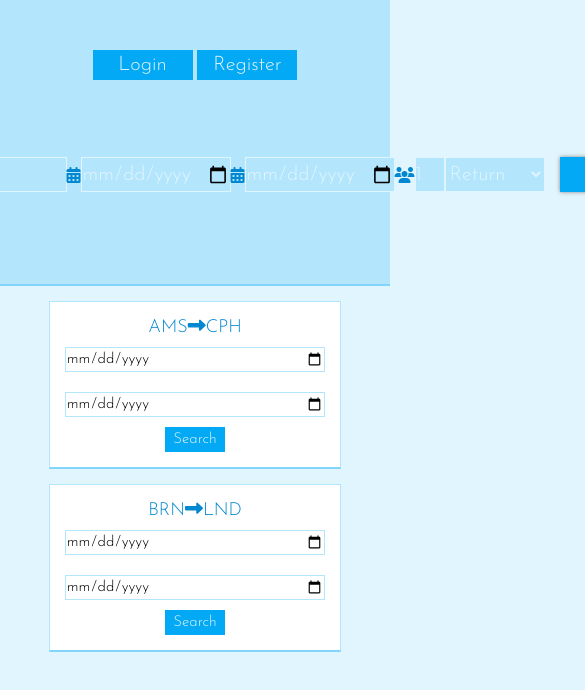
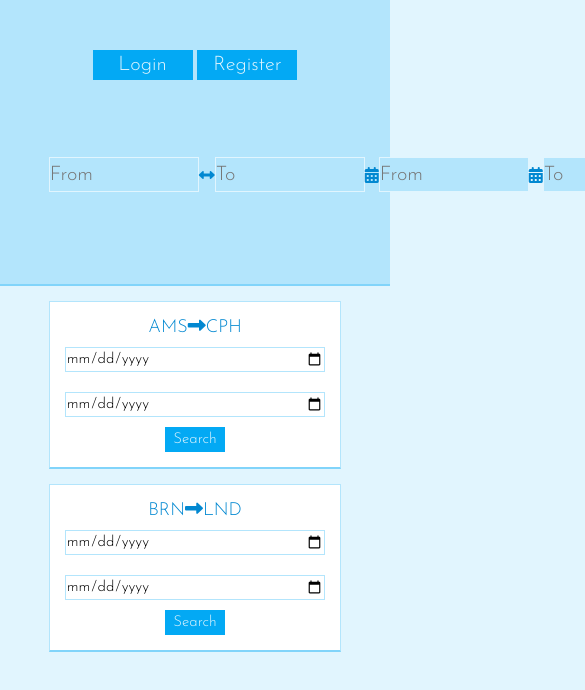
Before and after one commit to Lunagradel/momondocopy, a website: page app/index.html in a window 390 px wide. Shown: the top 690 px of the page, 585 px wide, since content can reach past the window. Drawn offline with nearby package versions, Linux system fonts and the light colour scheme.

Commit message:
Responsive stuff

```diff
--- a/app/index.html
+++ b/app/index.html
@@ -24,9 +24,11 @@
           <i class="fa fa-arrows-h" aria-hidden="true"></i>
           <input class="to" type="text" name="to" placeholder="To">
           <i class="fa fa-calendar" aria-hidden="true"></i>
-          <input class="from-date" type="date" name="fromDate" value="">
+          <input placeholder="From" class="from-date" type="text" name="fromDate" onfocus="(this.type='date')" onblur="(this.type='text')">
+          <!-- <input class="from-date" type="date" name="fromDate" value=""> -->
           <i class="fa fa-calendar" aria-hidden="true"></i>
-          <input class="to-date"  type="date" name="toDate" value="">
+          <input placeholder="To" class="to-date" type="text" name="toDate" onfocus="(this.type='date')" onblur="(this.type='text')">
+          <!-- <input class="to-date"  type="date" name="toDate" value=""> -->
           <i class="fa fa-users" aria-hidden="true"></i>
           <input type="number" class="passengers" name="passengers" value="1">
           <select class="return" name="returnOneway">
--- a/app/scss/mixins.scss
+++ b/app/scss/mixins.scss
@@ -35,8 +35,7 @@
 @mixin bp-tablet() {
   @media only screen
   and (min-width : 768px)
-  and (max-width : 1024px)
-  and (orientation : portrait) {
+  and (max-width : 1024px) {
     @content;
   }
 }
--- a/app/scss/styles.scss
+++ b/app/scss/styles.scss
@@ -33,12 +33,12 @@ body{
   }
 	//border-bottom: solid 2px #29B6F6;
   form{
-    display: flex;
-		align-items: center;
-		justify-content: space-between;
-    @include align-items(center);
-		@include justify-content(space-between);
-    position: relative;
+    // display: flex;
+		// align-items: center;
+		// justify-content: space-between;
+    // @include align-items(center);
+		// @include justify-content(space-between);
+    // position: relative;
     padding: 35px 0 0;
     width: 75vw;
 		@include bp-tablet() {
```
Also changed, not shown: app/css/styles.css.
